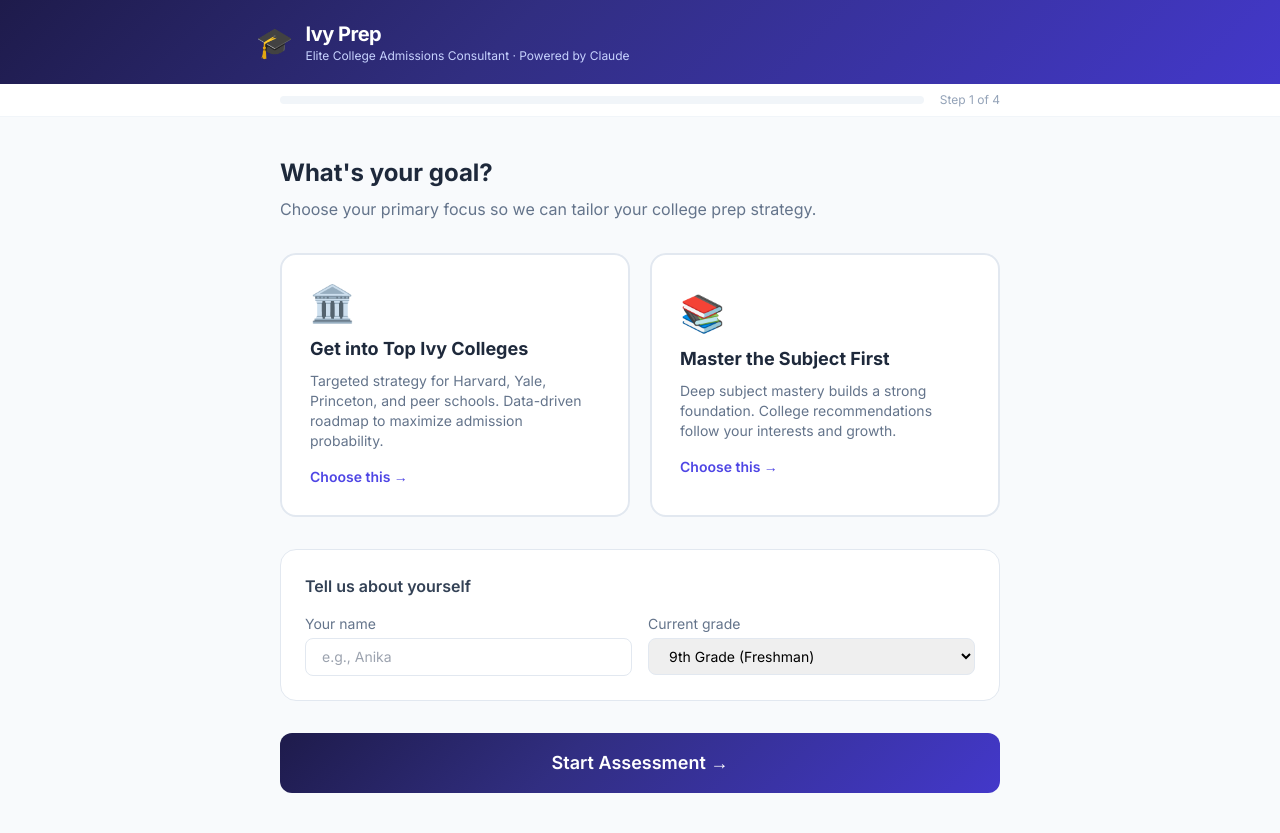
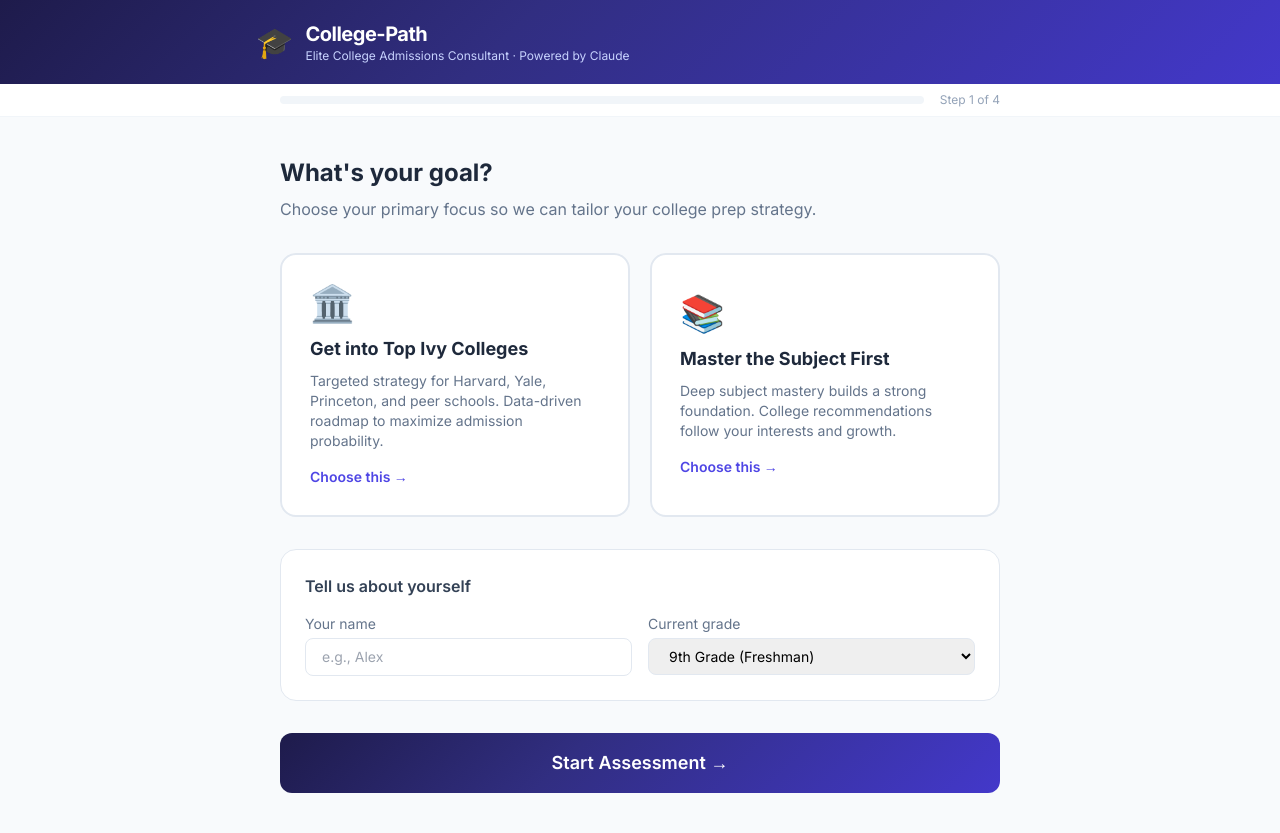
Before and after one commit to aarthisrinivasan-test/College-prep, a Flask app: page / in a window 1280 px wide. Run offline with Flask 3, Linux system fonts and the light colour scheme; some libraries are stand-ins or nearby versions.

Commit message:
Rename product to College-Path and scope uploads to session
- Replace all Ivy Prep / Anika / Nikki name references with College-Path
- Delete uploaded files when session ends so one candidate's docs never persist for the next user
- Restart button navigates to / to trigger server-side cleanup

Co-Authored-By: Claude Sonnet 4.6 <noreply@anthropic.com>

```diff
--- a/app.py
+++ b/app.py
@@ -1,5 +1,5 @@
 """
-Ivy League College Prep App
+College-Path App
 Powered by Claude (via Docusign LLM Hub)
 """
 import os
@@ -18,7 +18,7 @@ UPLOAD_DIR = Path(__file__).parent / "uploads"
 UPLOAD_DIR.mkdir(exist_ok=True)
 
 app = Flask(__name__)
-app.secret_key = "ivy-prep-secret-key-2026"
+app.secret_key = "college-path-secret-key-2026"
 
 client = anthropic.Anthropic(
     api_key=AUTH_TOKEN,
@@ -134,6 +134,11 @@ QUIZ_QUESTIONS = [
 
 @app.route("/")
 def index():
+    for fpath in session.get("uploads", []):
+        try:
+            Path(fpath).unlink(missing_ok=True)
+        except Exception:
+            pass
     session.clear()
     return render_template("index.html")
 
@@ -273,5 +278,5 @@ Reference real Ivy League programs, courses, and opportunities.
 
 
 if __name__ == "__main__":
-    print("\n Ivy Prep App running at http://localhost:5050\n")
+    print("\n College-Path App running at http://localhost:5050\n")
     app.run(debug=True, port=5050)
--- a/render.yaml
+++ b/render.yaml
@@ -1,6 +1,6 @@
 services:
   - type: web
-    name: ivy-prep-app
+    name: college-path
     runtime: python
     buildCommand: pip install -r requirements.txt
     startCommand: gunicorn app:app
--- a/templates/index.html
+++ b/templates/index.html
@@ -3,7 +3,7 @@
 <head>
   <meta charset="UTF-8" />
   <meta name="viewport" content="width=device-width, initial-scale=1.0"/>
-  <title>Ivy Prep — Elite College Admissions Consultant</title>
+  <title>College-Path — Elite College Admissions Consultant</title>
   <script src="https://cdn.tailwindcss.com"></script>
   <style>
     @import url('https://fonts.googleapis.com/css2?family=Inter:wght@300;400;500;600;700;800&display=swap');
@@ -28,7 +28,7 @@
   <div class="max-w-3xl mx-auto flex items-center gap-3">
     <span class="text-3xl">🎓</span>
     <div>
-      <h1 class="text-xl font-bold tracking-tight">Ivy Prep</h1>
+      <h1 class="text-xl font-bold tracking-tight">College-Path</h1>
       <p class="text-indigo-200 text-xs">Elite College Admissions Consultant · Powered by Claude</p>
     </div>
   </div>
@@ -77,7 +77,7 @@
       <div class="grid grid-cols-1 md:grid-cols-2 gap-4">
         <div>
           <label class="text-sm text-slate-500 mb-1 block">Your name</label>
-          <input id="studentName" type="text" placeholder="e.g., Anika"
+          <input id="studentName" type="text" placeholder="e.g., Alex"
             class="w-full border border-slate-200 rounded-lg px-4 py-2 text-sm focus:outline-none focus:ring-2 focus:ring-indigo-300"/>
         </div>
         <div>
@@ -350,8 +350,7 @@
   }
 
   function restart() {
-    state = { path: null, grade: '9', name: 'Student', answers: {}, currentQ: 0, questions: [], files: [] };
-    showStep(1);
+    window.location.href = '/';
   }
 
   // ── Init ─────────────────────────────────────────────────────────────────
```
Also changed, not shown: 1 other file.
